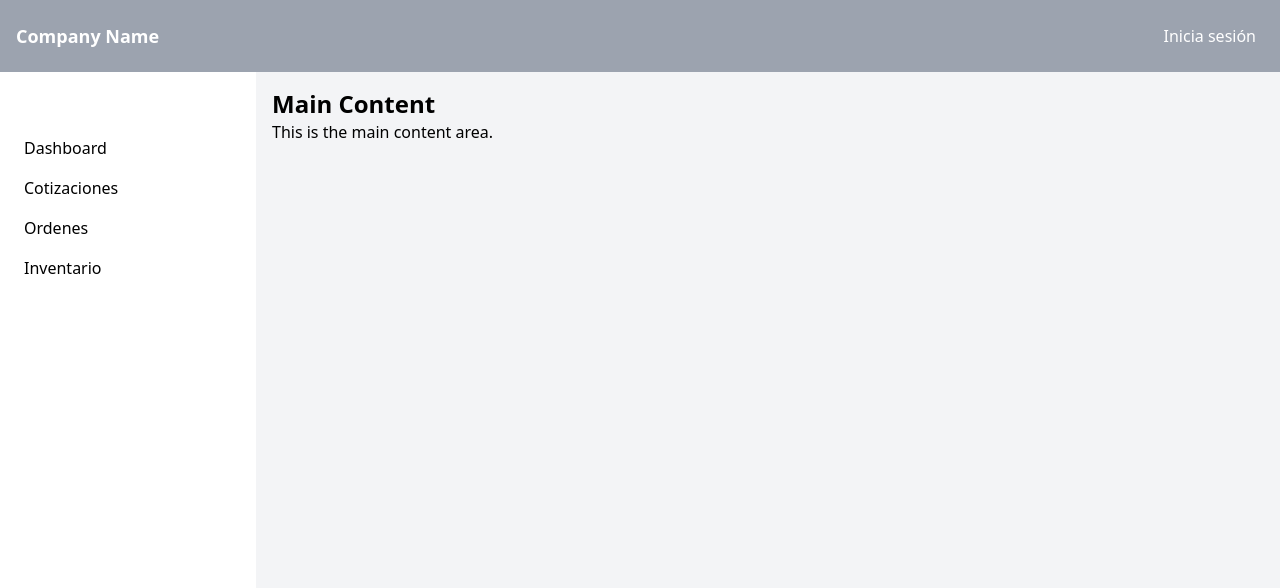
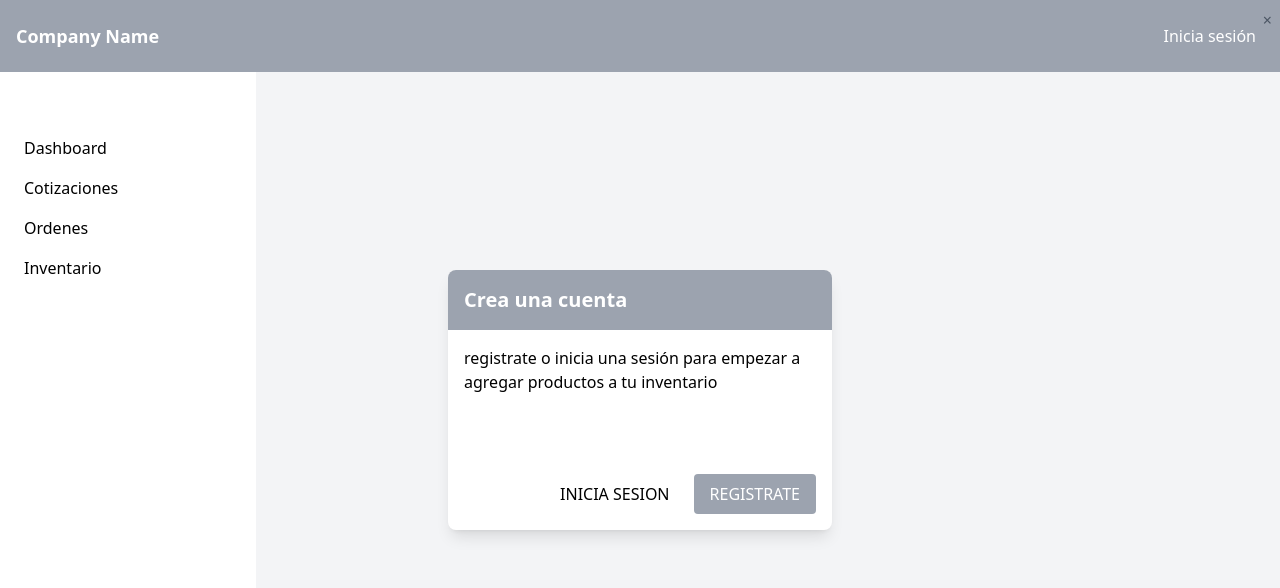
Before and after one commit to Developerproject2024/app-marketplace-ui, a React (Vite) app: page /inventory in a window 1280 px wide. Shown: the top 588 px of the page. Built offline with nearby package versions, Linux system fonts and the light colour scheme.

Commit message:
feat: inventory component is created, router is placed in layout and user module

```diff
--- a/package.json
+++ b/package.json
@@ -17,7 +17,8 @@
   },
   "dependencies": {
     "react": "^18.3.1",
-    "react-dom": "^18.3.1"
+    "react-dom": "^18.3.1",
+    "react-router-dom": "^6.26.1"
   },
   "devDependencies": {
     "@commitlint/cli": "^19.4.0",
--- a/src/App.tsx
+++ b/src/App.tsx
@@ -1,7 +1,17 @@
+import { BrowserRouter as Router, Route, Routes } from 'react-router-dom';
 import { Layout } from './components/layout';
+import { Inventory } from './components/inventory';
 
 function App() {
-  return <Layout />;
+  return (
+    <Router>
+      <Routes>
+        <Route path="/" element={<Layout />}>
+          <Route path="/inventory" element={<Inventory />} />
+        </Route>
+      </Routes>
+    </Router>
+  );
 }
 
 export default App;
--- /dev/null
+++ b/src/components/inventory/Inventory.tsx
@@ -0,0 +1,13 @@
+import { useState } from 'react';
+import { Modal } from '../users';
+
+const Inventory = () => {
+  const [showModal, setShowModal] = useState(false);
+  return (
+    <div className="fixed inset-0 flex justify-center items-center z-50">
+      <h1>hola</h1>
+    </div>
+  );
+};
+
+export default Inventory;
--- /dev/null
+++ b/src/components/inventory/index.tsx
@@ -0,0 +1 @@
+export { default as Inventory } from './Inventory';
--- a/src/components/layout/Main.tsx
+++ b/src/components/layout/Main.tsx
@@ -1,8 +1,11 @@
+import { useState } from 'react';
+import { Outlet } from 'react-router-dom';
+import Session from '../users/Session';
 const Main = () => {
   return (
     <main className="flex-1 bg-gray-100 p-4">
-      <h1 className="text-2xl font-bold">Main Content</h1>
-      <p>This is the main content area.</p>
+      <Outlet />
+      <Session />
     </main>
   );
 };
--- a/src/components/layout/Nav.tsx
+++ b/src/components/layout/Nav.tsx
@@ -1,3 +1,5 @@
+import { Link } from 'react-router-dom';
+
 const Nav = ({ isOpen }) => {
   return (
     <aside className={`bg-white text-black w-64 mt-10 p-4 space-y-2 ${isOpen ? 'block' : 'hidden'} md:block`}>
@@ -5,7 +7,10 @@ const Nav = ({ isOpen }) => {
         <li className="hover:bg-gray-400 p-2 rounded disabled">Dashboard</li>
         <li className="hover:bg-gray-400 p-2 rounded">Cotizaciones</li>
         <li className="hover:bg-gray-400 p-2 rounded">Ordenes</li>
-        <li className="hover:bg-gray-400 p-2 rounded">Inventario</li>
+        <li className="hover:bg-gray-400 p-2 rounded">
+          {' '}
+          <Link to="inventory">Inventario</Link>
+        </li>
       </ul>
     </aside>
   );
--- /dev/null
+++ b/src/components/users/Modal.tsx
@@ -0,0 +1,35 @@
+import React from 'react';
+import SignUpForm from './SignUpForm';
+
+const Modal = ({ show, onClose }) => {
+  if (!show) return null;
+
+  return (
+    <div className="fixed inset-0 bg-gray-800 bg-opacity-75 flex justify-center items-center z-50">
+      <div className="bg-white rounded-lg shadow-lg w-1/4">
+        {/* Título del Modal */}
+        <div className="bg-blue-600 text-white p-4 rounded-t-lg">
+          <h2 className="text-xl font-semibold">Crea una cuenta</h2>
+        </div>
+
+        {/* Cuerpo del Modal */}
+        <div className="p-4">
+          <SignUpForm />
+          <div className="flex justify-end space-x-2">
+            {/* Botón para Iniciar Sesión */}
+            <button className="bg-blue-600 text-white py-2 px-4 rounded hover:bg-blue-700">REGISTRARSE</button>
+            {/* Botón para Registrar */}
+            <button className="text-blue-400 py-2 px-4 rounded hover:bg-blue-100">Inicia sesión</button>
+          </div>
+        </div>
+
+        {/* Botón para Cerrar el Modal */}
+        <button onClick={onClose} className="absolute top-2 right-2 text-gray-600 hover:text-gray-900">
+          ×
+        </button>
+      </div>
+    </div>
+  );
+};
+
+export default Modal;
--- /dev/null
+++ b/src/components/users/Session.tsx
@@ -0,0 +1,39 @@
+import { useState } from 'react';
+import { Modal } from '../users';
+
+const Session = () => {
+  const [showModal, setShowModal] = useState(false);
+  return (
+    <div className="fixed inset-0 flex justify-center items-center z-50">
+      {!showModal && (
+        <div className="bg-white rounded-lg shadow-lg w-96">
+          {/* Título del Modal */}
+          <div className="bg-gray-400 text-white p-4 rounded-t-lg">
+            <h2 className="text-xl font-semibold">Crea una cuenta</h2>
+          </div>
+
+          <div className="p-4">
+            <p className="mb-4">registrate o inicia una sesión para empezar a agregar productos a tu inventario</p>
+            <div className="flex justify-end space-x-2 mt-20">
+              {/* Botón para Iniciar Sesión */}
+              <button className="bg-white text-black py-2 px-4 rounded  hover:bg-gray-400">INICIA SESION</button>
+              {/* Botón para Registrar */}
+              <button
+                className="bg-gray-400 text-white py-2 px-4 rounded hover:bg-gray-700"
+                onClick={() => setShowModal(true)}
+              >
+                REGISTRATE
+              </button>
+            </div>
+          </div>
+
+          {/* Botón para Cerrar el Modal */}
+          <button className="absolute top-2 right-2 text-gray-600 hover:text-gray-900">×</button>
+        </div>
+      )}
+      <Modal show={showModal} onClose={() => setShowModal(false)} />
+    </div>
+  );
+};
+
+export default Session;
--- /dev/null
+++ b/src/components/users/SignUpForm.tsx
@@ -0,0 +1,106 @@
+import { useState } from 'react';
+
+const SignUpForm = () => {
+  const [email, setEmail] = useState('');
+  const [password, setPassword] = useState('');
+  const [confirmPassword, setConfirmPassword] = useState('');
+  const [errors, setErrors] = useState({ email: '', password: '', confirmPassword: '' });
+
+  const validateForm = () => {
+    const newErrors = {
+      email: '',
+      password: '',
+      confirmPassword: '',
+    };
+
+    // Validar correo electrónico
+    if (!email) {
+      newErrors.email = 'Email is required';
+    } else if (!/\S+@\S+\.\S+/.test(email)) {
+      newErrors.email = 'Email is invalid';
+    }
+
+    // Validar contraseña
+    if (!password) {
+      newErrors.password = 'Password is required';
+    } else if (password.length < 6) {
+      newErrors.password = 'Password must be at least 6 characters long';
+    }
+
+    // Validar confirmación de contraseña
+    if (!confirmPassword) {
+      newErrors.confirmPassword = 'Please confirm your password';
+    } else if (confirmPassword !== password) {
+      newErrors.confirmPassword = 'Passwords do not match';
+    }
+
+    setErrors(newErrors);
+
+    // Devuelve true si no hay errores
+    return Object.keys(newErrors).length === 0;
+  };
+
+  const handleSubmit = (e) => {
+    e.preventDefault();
+    if (validateForm()) {
+      // Lógica para enviar el formulario
+      console.log('Form submitted successfully!');
+    }
+  };
+
+  return (
+    <form onSubmit={handleSubmit} className="max-w-md mx-auto bg-white p-8 rounded-lg shadow-lg">
+      {/* Campo de Email */}
+      <div className="mb-4">
+        <label htmlFor="email" className="block text-gray-700 font-bold mb-2">
+          Email
+        </label>
+        <input
+          type="email"
+          id="email"
+          value={email}
+          onChange={(e) => setEmail(e.target.value)}
+          className={`w-full px-3 py-2 border rounded-lg ${errors.email ? 'border-red-500' : 'border-gray-300'}`}
+        />
+        {errors.email && <p className="text-red-500 text-sm mt-1">{errors.email}</p>}
+      </div>
+
+      {/* Campo de Contraseña */}
+      <div className="mb-4">
+        <label htmlFor="password" className="block text-gray-700 font-bold mb-2">
+          Password
+        </label>
+        <input
+          type="password"
+          id="password"
+          value={password}
+          onChange={(e) => setPassword(e.target.value)}
+          className={`w-full px-3 py-2 border rounded-lg ${errors.password ? 'border-red-500' : 'border-gray-300'}`}
+        />
+        {errors.password && <p className="text-red-500 text-sm mt-1">{errors.password}</p>}
+      </div>
+
+      {/* Campo de Confirmar Contraseña */}
+      <div className="mb-4">
+        <label htmlFor="confirmPassword" className="block text-gray-700 font-bold mb-2">
+          Confirm Password
+        </label>
+        <input
+          type="password"
+          id="confirmPassword"
+          value={confirmPassword}
+          onChange={(e) => setConfirmPassword(e.target.value)}
+          className={`w-full px-3 py-2 border rounded-lg ${errors.confirmPassword ? 'border-red-500' : 'border-gray-300'}`}
+        />
+        {errors.confirmPassword && <p className="text-red-500 text-sm mt-1">{errors.confirmPassword}</p>}
+      </div>
+
+      {/* Botón de Enviar */}
+      <button type="submit" className="w-full bg-blue-600 text-white py-2 px-4 rounded hover:bg-blue-700">
+        Sign Up
+      </button>
+    </form>
+  );
+};
+
+export default SignUpForm;
--- /dev/null
+++ b/src/components/users/index.tsx
@@ -0,0 +1 @@
+export { default as Modal } from './Modal';
```
Also changed, not shown: 2 other files (tests, documents, lock files or other folders).
